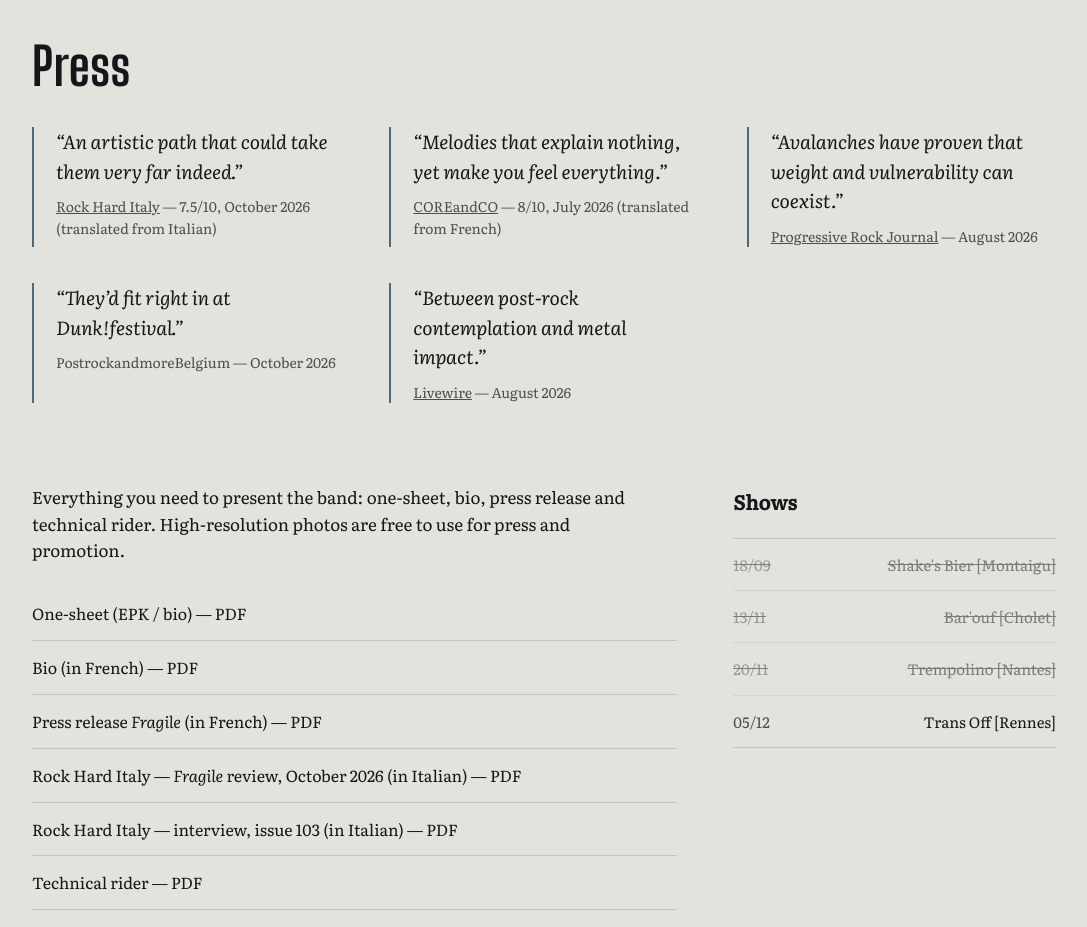
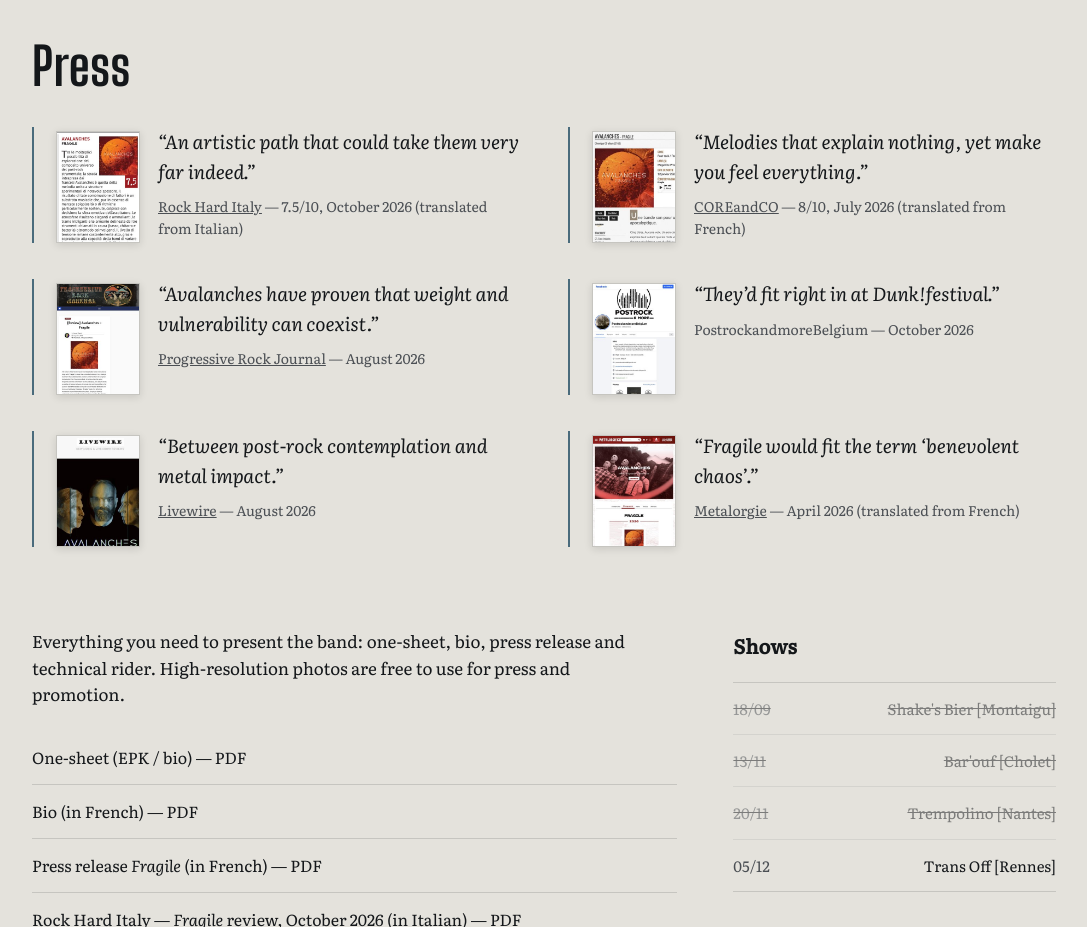
Before and after one commit to davidavalanches/avalanches-epk, a plain HTML site: page index.html in a window 1280 px wide. Shown: the part 4960-5887 px from the top of the page, without its empty margins (96-1183 px from the left). Drawn offline with Linux system fonts and the light colour scheme.

Commit message:
Press : miniatures des articles et 6e citation (Metalorgie)
Co-Authored-By: Claude Opus 5.5 <noreply@anthropic.com>
Claude-Session: https://claude.ai/code/session_01VWW4AnPrg9iVx3NC1fZ8xm

```diff
--- a/assets/css/style.css
+++ b/assets/css/style.css
@@ -273,6 +273,28 @@ a { color: inherit; }
 .pull-quote cite a { color: inherit; }
 .pull-quote cite a:hover { color: var(--accent); }
 
+/* Press quote thumbnails (portrait captures of the articles) */
+.press-quotes:has(.has-thumb) { grid-template-columns: repeat(auto-fit, minmax(380px, 1fr)); }
+.pull-quote.has-thumb {
+  display: grid;
+  grid-template-columns: auto 1fr;
+  gap: 18px;
+  align-items: start;
+}
+.quote-thumb {
+  display: block;
+  width: 84px;
+  aspect-ratio: 3 / 4;
+  object-fit: cover;
+  margin-top: 4px;
+  border: 1px solid var(--line-on-light);
+  box-shadow: 0 2px 8px rgba(0, 0, 0, 0.12);
+}
+@media (max-width: 480px) {
+  .press-quotes:has(.has-thumb) { grid-template-columns: 1fr; }
+  .quote-thumb { width: 72px; }
+}
+
 /* Hero quote */
 .hero-quote {
   max-width: 46ch;
--- a/index.html
+++ b/index.html
@@ -249,25 +249,47 @@
     <section class="section section-light" id="presse">
       <h2 class="wrap section-title">Press</h2>
       <div class="wrap press-quotes" aria-label="What the press says">
-        <blockquote class="pull-quote">
+        <blockquote class="pull-quote has-thumb">
+          <img class="quote-thumb" src="assets/img/press/portrait-rockhard.jpg" alt="Rock Hard Italy" loading="lazy">
+          <div class="quote-body">
           <p>&ldquo;An artistic path that could take them very far indeed.&rdquo;</p>
           <cite><a href="assets/press/avalanches-rockhard-italy-review-oct2026.pdf" target="_blank" rel="noopener">Rock Hard Italy</a> &mdash; 7.5/10, October 2026 (translated from Italian)</cite>
+          </div>
         </blockquote>
-        <blockquote class="pull-quote">
+        <blockquote class="pull-quote has-thumb">
+          <img class="quote-thumb" src="assets/img/press/portrait-coreandco.jpg" alt="COREandCO" loading="lazy">
+          <div class="quote-body">
           <p>&ldquo;Melodies that explain nothing, yet make you feel everything.&rdquo;</p>
           <cite><a href="https://www.coreandco.fr/chroniques/avalanches-fragile-10962.html" target="_blank" rel="noopener">COREandCO</a> &mdash; 8/10, July 2026 (translated from French)</cite>
+          </div>
         </blockquote>
-        <blockquote class="pull-quote">
+        <blockquote class="pull-quote has-thumb">
+          <img class="quote-thumb" src="assets/img/press/portrait-prj.jpg" alt="Progressive Rock Journal" loading="lazy">
+          <div class="quote-body">
           <p>&ldquo;Avalanches have proven that weight and vulnerability can coexist.&rdquo;</p>
           <cite><a href="https://progrockjournal.com/review-avalanches-fragile/" target="_blank" rel="noopener">Progressive Rock Journal</a> &mdash; August 2026</cite>
+          </div>
         </blockquote>
-        <blockquote class="pull-quote">
+        <blockquote class="pull-quote has-thumb">
+          <img class="quote-thumb" src="assets/img/press/portrait-prmb.jpg" alt="PostrockandmoreBelgium" loading="lazy">
+          <div class="quote-body">
           <p>&ldquo;They&rsquo;d fit right in at Dunk!festival.&rdquo;</p>
           <cite>PostrockandmoreBelgium &mdash; October 2026</cite>
+          </div>
         </blockquote>
-        <blockquote class="pull-quote">
+        <blockquote class="pull-quote has-thumb">
+          <img class="quote-thumb" src="assets/img/press/portrait-livewire.jpg" alt="Livewire" loading="lazy">
+          <div class="quote-body">
           <p>&ldquo;Between post-rock contemplation and metal impact.&rdquo;</p>
           <cite><a href="https://www.livewiremusic.org/home/avalanches16082026" target="_blank" rel="noopener">Livewire</a> &mdash; August 2026</cite>
+          </div>
+        </blockquote>
+        <blockquote class="pull-quote has-thumb">
+          <img class="quote-thumb" src="assets/img/press/portrait-metalorgie.jpg" alt="Metalorgie" loading="lazy">
+          <div class="quote-body">
+          <p>&ldquo;<em>Fragile</em> would fit the term &lsquo;benevolent chaos&rsquo;.&rdquo;</p>
+          <cite><a href="https://www.metalorgie.com/groupe/avalanches/37635-fragile" target="_blank" rel="noopener">Metalorgie</a> &mdash; April 2026 (translated from French)</cite>
+          </div>
         </blockquote>
       </div>
       <div class="wrap section-grid">
```
Also changed, not shown: assets/img/press/portrait-coreandco.jpg (added), assets/img/press/portrait-livewire.jpg (added), assets/img/press/portrait-metalorgie.jpg (added), assets/img/press/portrait-prj.jpg (added), assets/img/press/portrait-prmb.jpg (added), assets/img/press/portrait-rockhard.jpg (added).
